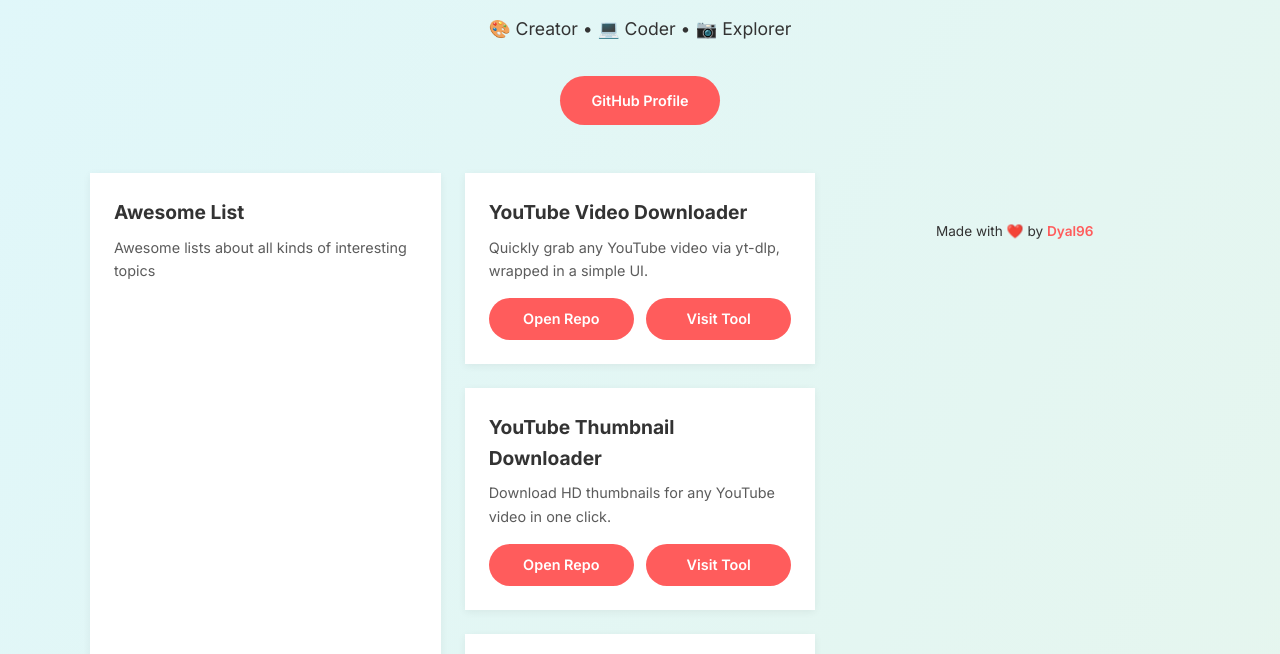
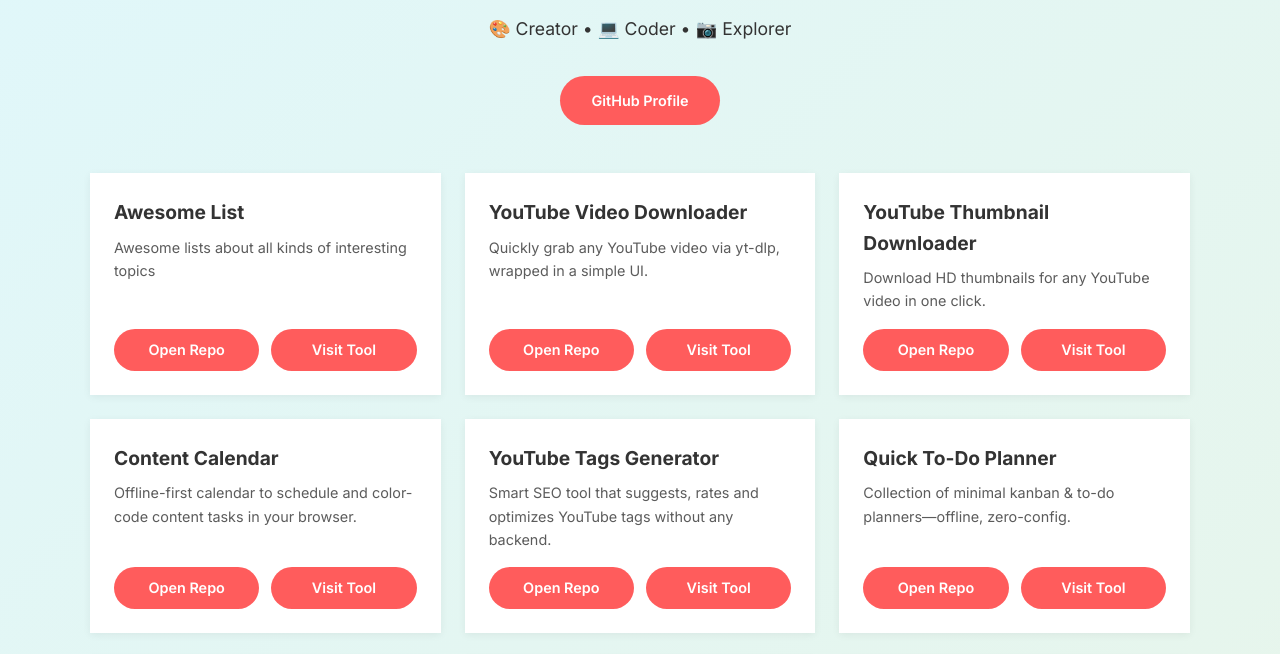
Before and after one commit to dyal96/dyal96.github.io, a plain HTML site: page index.html in a window 1280 px wide. Shown: the part 103-757 px from the top of the page. Drawn offline with Linux system fonts and the light colour scheme.

Commit message:
Update index.html

```diff
--- a/index.html
+++ b/index.html
@@ -206,7 +206,8 @@
     </button>
   </header>
 
-	 <main class="grid">
+  <main class="grid">
+
     <!-- Tool Card: Awesome List -->
     <div class="card">
       <h3>Awesome List</h3>
@@ -217,7 +218,6 @@
       </div>
     </div>
 
-  <main class="grid">
     <!-- Tool Card: YouTube Video Downloader -->
     <div class="card">
       <h3>YouTube Video Downloader</h3>
```
